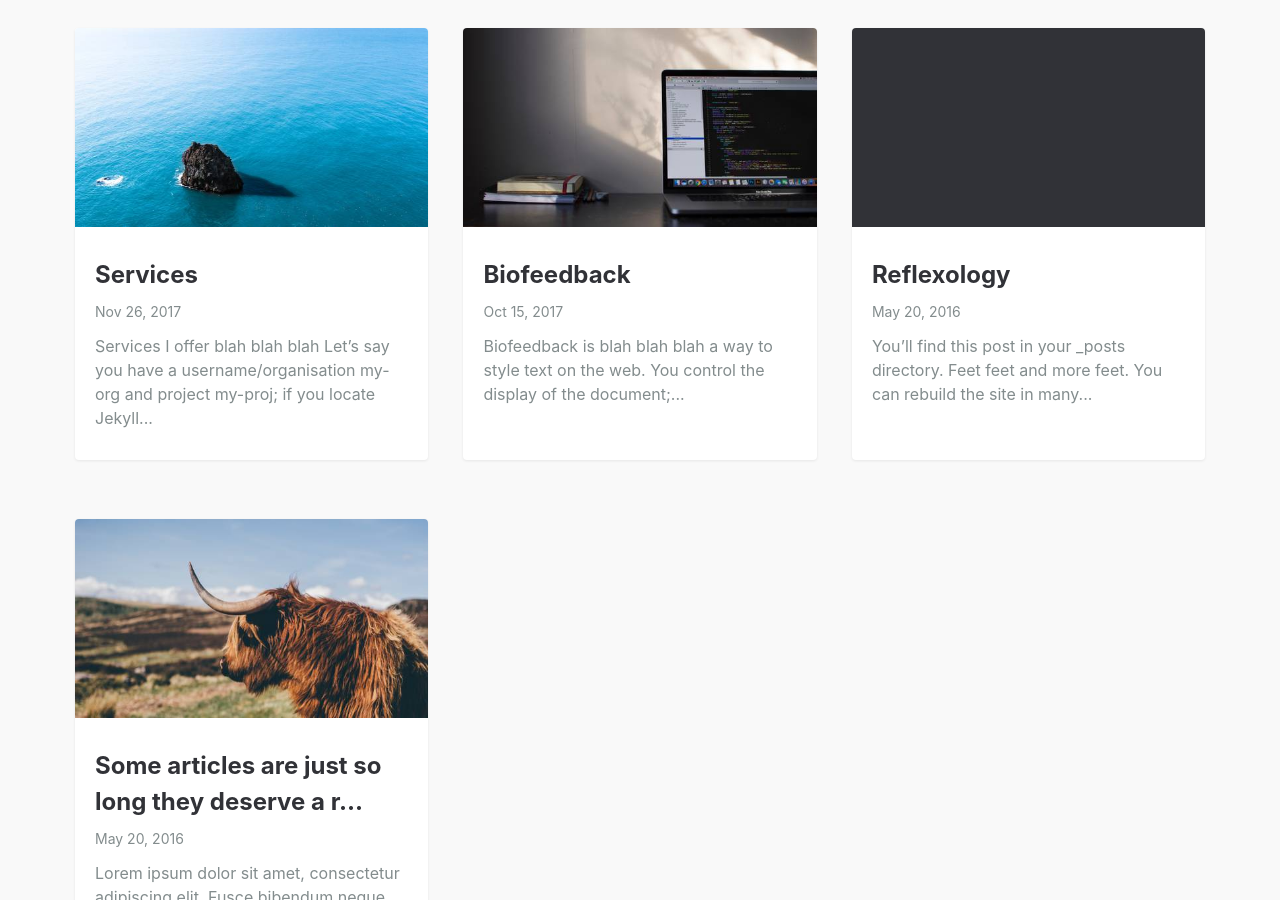
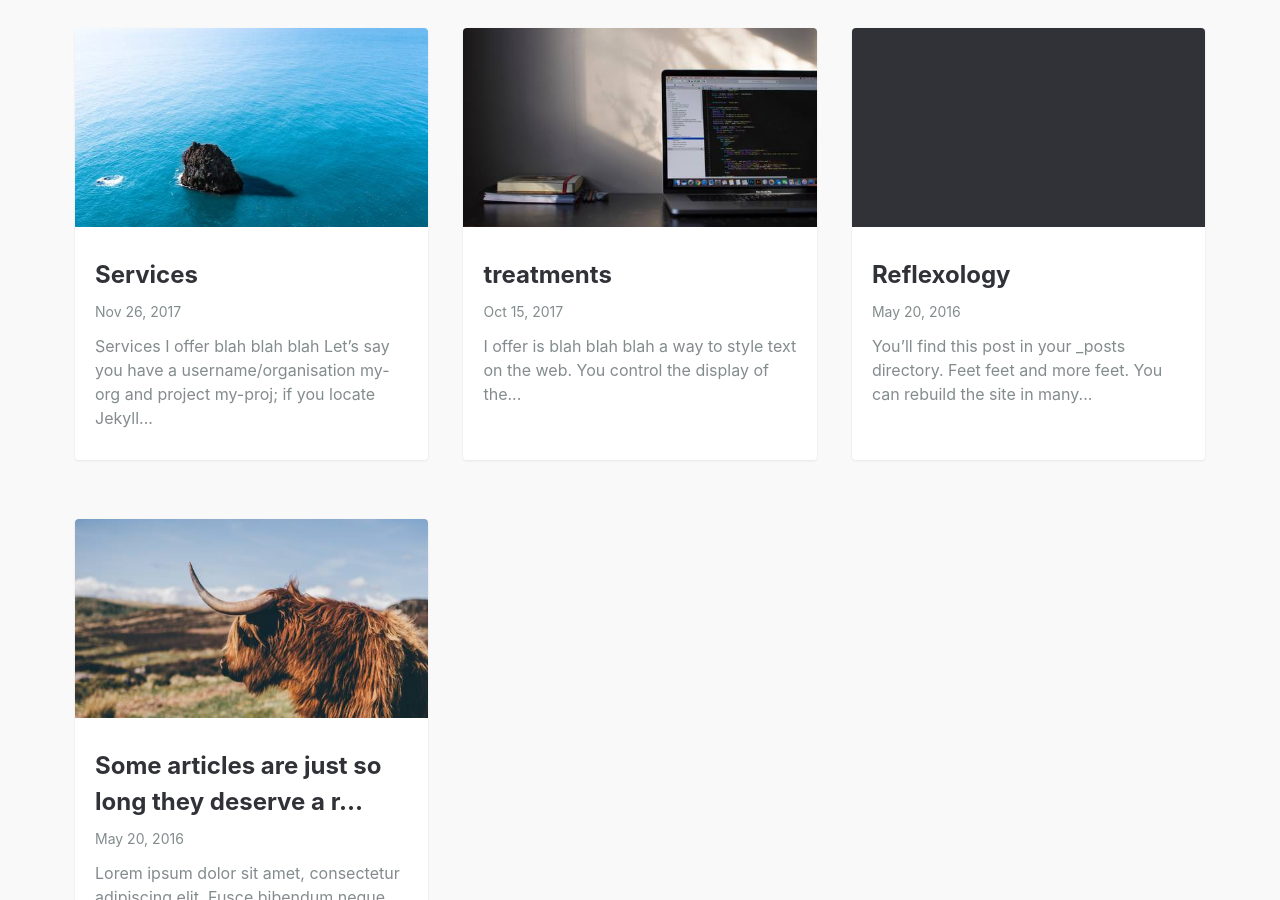
Before and after one commit to jabber99/jabber99.github.io, a Jekyll site: the page built from index.md, in a window 1280 px wide and 900 px high, scrolled down 628 px. Built offline with Jekyll 4.4.1, drawn with Linux system fonts in a browser that asks for light colours.

Commit message:
Update 2017-10-15-markdown-cheatsheet.md

```diff
--- a/_posts/2017-10-15-markdown-cheatsheet.md
+++ b/_posts/2017-10-15-markdown-cheatsheet.md
@@ -1,7 +1,7 @@
 ---
 layout: post
-title: Biofeedback
-summary: Biofeedback is blah blah blah a way to style text on the web. You control the display of the document; formating words as bold or italic, adding images, and creating lists are just a few of the things we can do with Markdown. Mostly, Markdown is just regular text with a few non-alphabetic characters thrown in.
+title: treatments
+summary: I offer is blah blah blah a way to style text on the web. You control the display of the document; formating words as bold or italic, adding images, and creating lists are just a few of the things we can do with Markdown. Mostly, Markdown is just regular text with a few non-alphabetic characters thrown in.
 featured-img: emile-perron-190221
 
 ---
```
